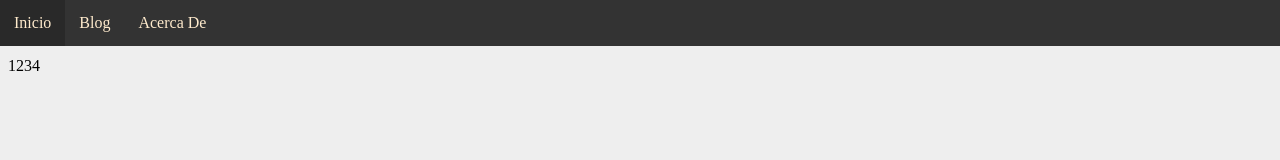
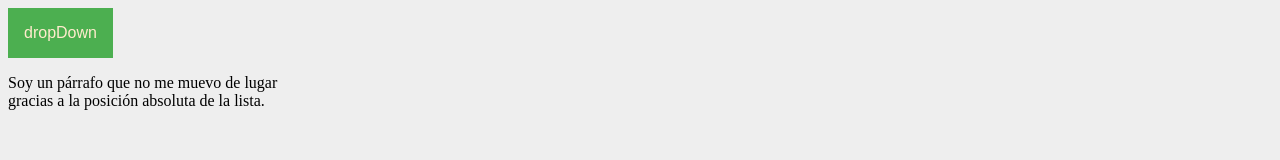
Before and after one commit to AlbertoCancela/CSS-ElementosUtiles, a plain HTML site: page index.html in a window 1280 px wide. Drawn offline with Linux system fonts and the light colour scheme.

Commit message:
DropDown

```diff
--- a/index.html
+++ b/index.html
@@ -5,13 +5,15 @@
         <link rel="stylesheet" href="main.css" type="text/css" />
     </head>
     <body>
-        <ul>
-            <li class="active"><a href="#">Inicio</a></li>
-            <li><a href="#">Blog</a></li>
-            <li><a href="#">Acerca De</a></li>
-        </ul>
-    </body>
-    <div class="content">
-        <p>1234</p>
-    </div>
+        <div class="dropDown"> <!--Elemento-->
+            <button class="dropDown-btn">dropDown</button>
+            <div class="dropDown-Content"> <!--Elementos a desplegar-->
+                <a href="#">Link 1</a> <!--Lista de links-->
+                <a href="#">Link 2</a>
+                <a href="#">Link 3</a>
+            </div>
+        </div>
+        <p>Soy un párrafo que no me muevo de lugar <br>
+            gracias a la posición absoluta de la lista.
+        </p>
 </html>
--- a/main.css
+++ b/main.css
@@ -2,33 +2,38 @@ body{
     background-color: #eee;
 }
 
-ul{
-    list-style-type: none; /*Elementos sin círculo al lado*/
-    margin: 0; /*Reiniciamos el margen a 0*/
-    padding: 0; /*Al igual que el padding*/
-    overflow: hidden; /*Por si existe algún desborde*/
-    position: fixed; /*Para que el menú no se mueva al scroll*/
-    top: 0; /*Esté lo más cercano posible a la parte superior*/
-    left: 0; /*^ a la izquierda*/
-    width: 100%;/*Ocupe todo el ancho de la pantalla*/
-    background-color: #333;
+.dropDown-btn{ /*Diseño del botón*/
+    background-color: #4caf50;
+    color: blanchedalmond;
+    padding:16px;
+    font-size: 16px;
+    border: none;
+    cursor: pointer;
 }
-li{
-    float: left; /*También se puede utilizar display:inline*/
+.dropDown{
+    position: relative;
+    display: inline-block;
 }
-li a{ /*Damos estilo a los "botones"*/
+.dropDown-Content{ /*Esconder el contenido y dar diseño del contenedor*/
+    display: none;
+    position: absolute; /*Referencia de posición con respecto a su padre --> dropDown*/
+    background-color: #f9f9f9;
+    min-width: 160px;
+    box-shadow: 0px 4px 4px rgba(0,0,0,0.2);
+}
+
+.dropDown-Content a{ /*Seleccionamos los links dando estilo*/
+    color: black;
+    padding: 12px 16px;
+    text-decoration: none;
     display: block;
-    color: blanchedalmond; /*Color de letra*/
-    text-align: center; /*Alineación de texto centrada*/
-    padding: 14px; /*Padding de 14px*/
-    text-decoration: none; /*Quitar el subrayado de links*/
 }
-li:hover{ /*Diseño al pasar el cursor sobre los links*/
-    background-color: rgba(0,0,0,0.2);/*Negro transparente*/
+.dropDown-Content a:hover{ /*Aparecer una vez el cursor pase encima*/
+    background-color: #f1f1f1;
 }
-.active{
-    background-color: #4caf50; /*Color a enlace*/
+.dropDown:hover .dropDown-btn{ /*Modificar sólo cuando estemos específicamente sobre el botón*/
+    background-color: #3e8e41;
 }
-.content{
-    margin-top: 57px; /*Contenido desplazado hacia abajo*/
+.dropDown:hover .dropDown-Content{ /*Mostrar la lista al hacer hover del botón y mantenerla al estar el cursor en los elementos de la lista*/
+    display: block;
 }
```
